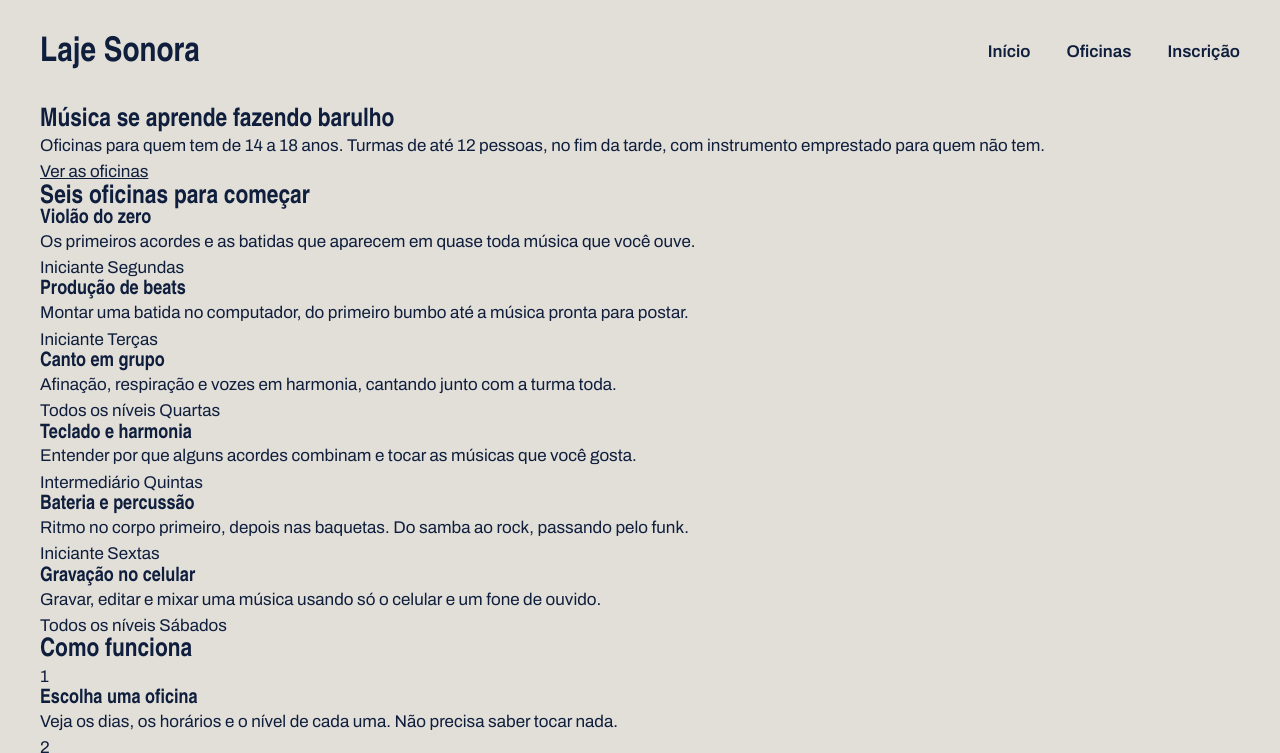
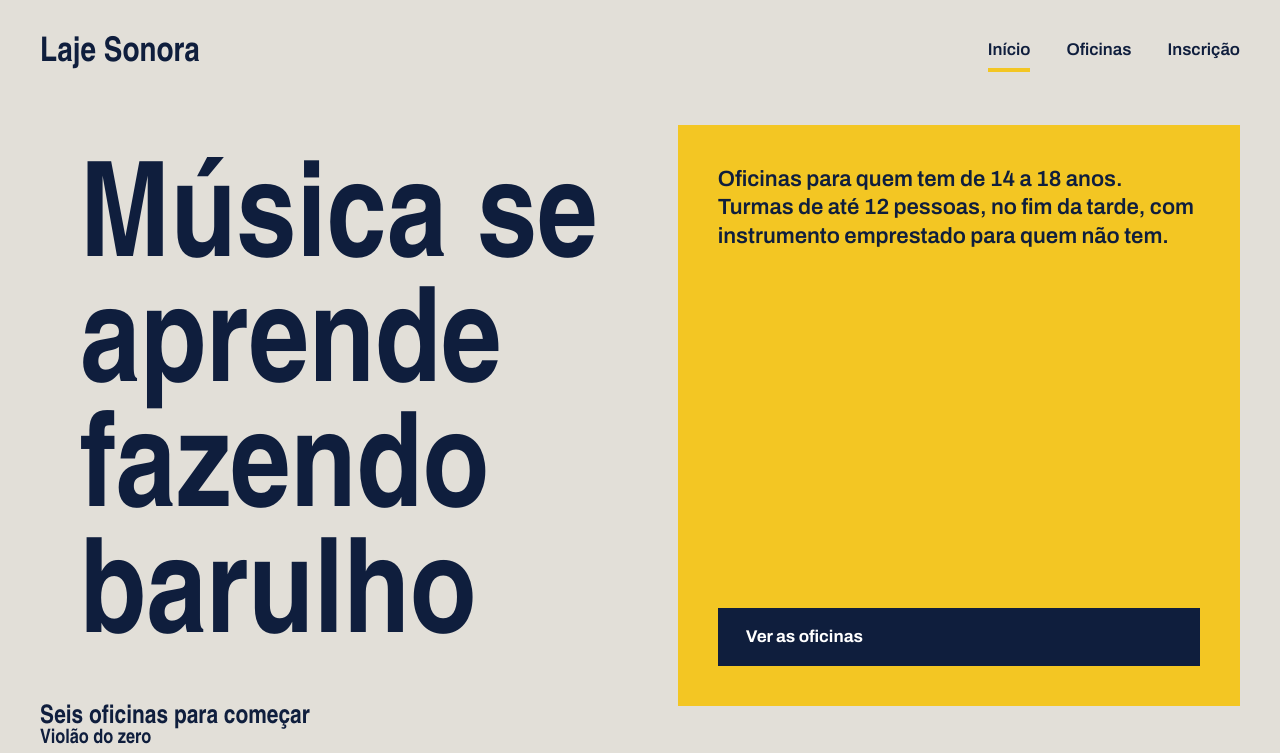
Before and after one commit to bryanmeloportela28/laje_sonora, a plain HTML site: page index.html in a window 1280 px wide. Shown: the top 753 px of the page. Drawn offline with Linux system fonts and the light colour scheme; a web font is replaced by a local one.

Commit message:
opo com flex

```diff
--- a/index.css
+++ b/index.css
@@ -40,19 +40,19 @@ h1,h2,h3 {
     margin-inline: auto;
     padding-inline: 32px;
 }
-.topo{
+.topo {
     padding-block: 28px;
     display: flex;
     justify-content: space-between;
     align-items: center;
 }
-.logo{
+.logo {
     font-family: var(--fonte-cartaz);
     font-size: 34px;
     font-weight: 900;
     text-decoration: none;
 }
-.menu{
+.menu {
     display: flex;
     gap: 36px;
 }
@@ -60,12 +60,51 @@ h1,h2,h3 {
     font-weight: 600;
     text-decoration: none;
     padding-bottom: 4px;
-    border-bottom: 4px; solid transparent;
+    border-bottom: 4px solid transparent;
 
 }
-.menu a.hover{
+.menu a.hover {
     border-bottom-color: var(--tinta);
 }
-.menu a.atual{
-    border-bottom-color: var(--fita)
+.menu a.atual {
+    border-bottom-color: var(--fita);
 }
+.cartazes {
+margin-top: 16px;
+display: flex;
+gap: 16px;
+}
+.cartaz {
+    padding: 40px;
+}
+.cartaz-principal h1 {
+font-size: 132px;
+max-width: 9ch;
+}
+.cartaz-lateral {
+    background: var(--fita);
+    flex: 1;
+    display: flex;
+    flex-direction: column;
+    justify-content: space-between;
+    gap: 32px;
+}
+.cartaz-lateral p {
+    font-size: 22px;
+    font-weight: 600;
+    line-height: 1.3;
+}
+.botao {
+    background: var(--tinta);
+    color: var(--branco);
+    font-weight: 700;
+    text-decoration: none;
+    padding: 16px 28px;
+    border: none;
+    font-size: 17px;
+    font-family: var(--fonte-texto);
+    cursor: pointer;
+}
+.botao:hover {
+    background: var(--cáixa-dagua);
+}
```
